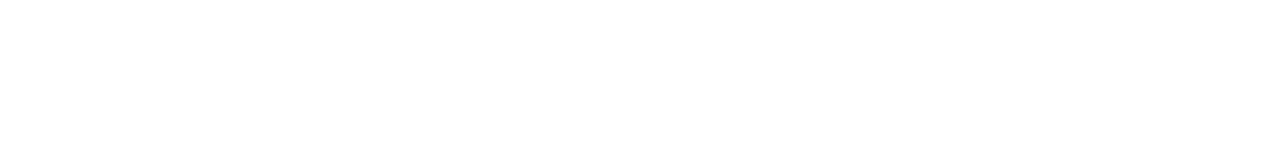
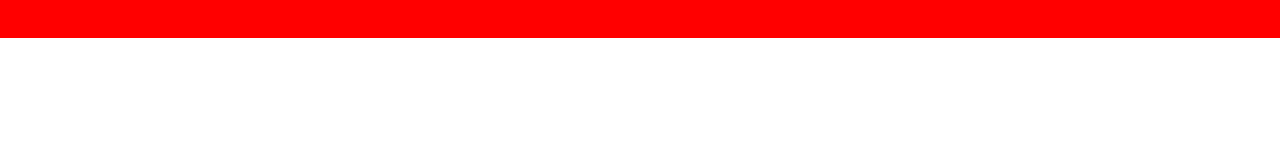
Before and after one commit to thruma17/top-etch-a-sketch, a plain HTML site: page index.html in a window 1280 px wide. Drawn offline with Linux system fonts and the light colour scheme.

Commit message:
Start creating divs

```diff
--- a/index.html
+++ b/index.html
@@ -7,6 +7,7 @@
     <link rel="stylesheet" href="style.css" />
   </head>
   <body>
+    <div id="container" class="flex-grid"></div>
     <script src="script.js"></script>
   </body>
 </html>
--- a/script.js
+++ b/script.js
@@ -0,0 +1,13 @@
+console.clear;
+
+const grid = document.getElementById(`container`);
+
+function createDivs(numOfDivs) {
+  for (let i = 0; i < numOfDivs; i++) {
+    const newDiv = document.createElement(`div`);
+    newDiv.className = `grid-pixel`;
+    grid.appendChild(newDiv);
+  }
+}
+
+createDivs(16);
--- a/style.css
+++ b/style.css
@@ -0,0 +1,6 @@
+* {
+  border: solid 1px red;
+}
+body {
+  margin: 0;
+}
```
